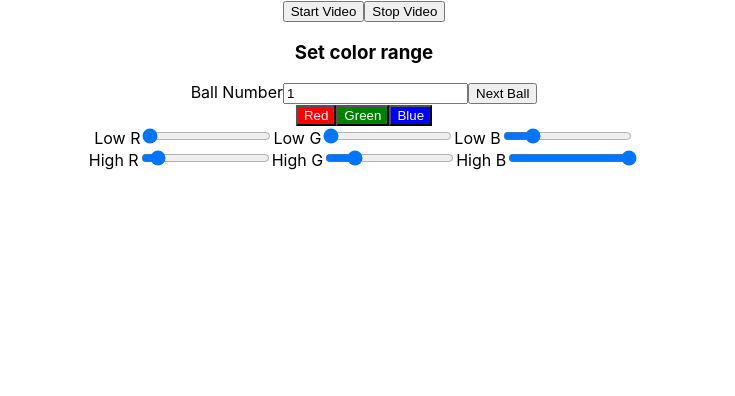
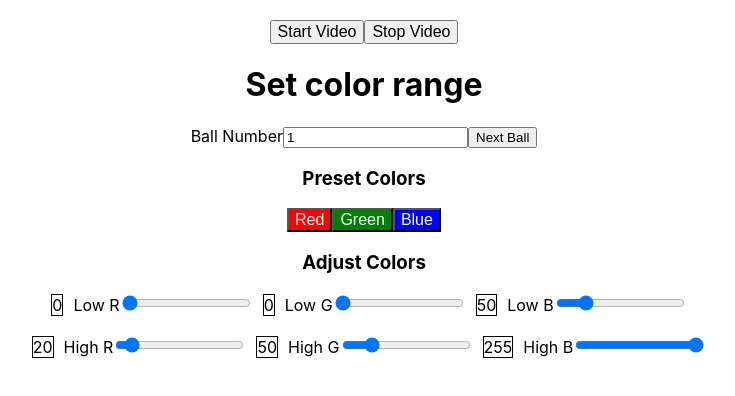
Before and after one commit to ianboru/juggle-tracker-js, a React (Create React App) app: page / in a window 1280 px wide. Shown: the top 396 px of the page, without its empty margins (276-1011 px from the left). Built offline with nearby package versions, Linux system fonts and the light colour scheme.

Commit message:
basic styles

```diff
--- a/src/App.css
+++ b/src/App.css
@@ -21,7 +21,9 @@
 .App-link {
   color: #61dafb;
 }
-
+.center-block{
+  text-align: center;
+}
 @keyframes App-logo-spin {
   from {
     transform: rotate(0deg);
--- a/src/App.js
+++ b/src/App.js
@@ -322,25 +322,29 @@ class App extends Component {
           <label>Ball Number</label><input type="input" value={this.state.ballNum} onChange={this.handleBallNum}/>
           <button onClick={this.nextBall}>Next Ball</button>
           <br/>
-          <button style={{"background-color":'red', 'color': 'white'}} name="red" onClick={this.setColor}>Red</button>
-          <button style={{"background-color":'green', 'color': 'white'}} name="green" onClick={this.setColor}>Green</button>
-          <button style={{"background-color":'blue', 'color': 'white'}} name="blue" onClick={this.setColor}>Blue</button>
+          <h3>Preset Colors</h3>
+          <button style={{"backgroundColor":'red', 'color': 'white','fontSize':'12pt'}} name="red" onClick={this.setColor}>Red</button>
+          <button style={{"backgroundColor":'green', 'color': 'white','fontSize':'12pt'}} name="green" onClick={this.setColor}>Green</button>
+          <button style={{"backgroundColor":'blue', 'color': 'white','fontSize':'12pt'}} name="blue" onClick={this.setColor}>Blue</button>
           <br/>
-          <label>Low R</label><input name="lr" type="range" min={0} max={255} value={this.state.lr} onChange={this.handleRGBChange}/>
-          <label>Low G</label><input name="lg" type="range" min={0} max={255} value={this.state.lg} onChange={this.handleRGBChange}/>
-          <label>Low B</label><input name="lb" type="range" min={0} max={255} value={this.state.lb} onChange={this.handleRGBChange}/>
+          <h3>Adjust Colors</h3>
+          <span style={{"margin": "10px","border": "1px solid black"}}>{this.state.lr}</span><label>Low R</label><input name="lr" type="range" min={0} max={255} value={this.state.lr} onChange={this.handleRGBChange}/>
+          <span style={{"margin": "10px","border": "1px solid black"}}>{this.state.lg}</span><label>Low G</label><input name="lg" type="range" min={0} max={255} value={this.state.lg} onChange={this.handleRGBChange}/>
+          <span style={{"margin": "10px","border": "1px solid black"}}>{this.state.lb}</span><label>Low B</label><input name="lb" type="range" min={0} max={255} value={this.state.lb} onChange={this.handleRGBChange}/>
           <br/>
-          <label>High R</label><input name="hr" type="range" min={0} max={255} value={this.state.hr} onChange={this.handleRGBChange}/>
-          <label>High G</label><input name="hg" type="range" min={0} max={255} value={this.state.hg} onChange={this.handleRGBChange}/>
-          <label>High B</label><input name="hb" type="range" min={0} max={255} value={this.state.hb} onChange={this.handleRGBChange}/>
+          <br/>
+          <span style={{"margin": "10px","border": "1px solid black"}}>{this.state.hr}</span><label>High R</label><input name="hr" type="range" min={0} max={255} value={this.state.hr} onChange={this.handleRGBChange}/>
+          <span style={{"margin": "10px","border": "1px solid black"}}>{this.state.hg}</span><label>High G</label><input name="hg" type="range" min={0} max={255} value={this.state.hg} onChange={this.handleRGBChange}/>
+          <span style={{"margin": "10px","border": "1px solid black"}}>{this.state.hb}</span><label>High B</label><input name="hb" type="range" min={0} max={255} value={this.state.hb} onChange={this.handleRGBChange}/>
         </div> : null
 
     return (
       <div className="App">
-        <button onClick={this.startCamera}>Start Video</button>
-        <button onClick={this.stopCamera}>Stop Video</button>
+        <br/>
+        <button style={{'fontSize':'12pt'}} onClick={this.startCamera}>Start Video</button>
+        <button style={{'fontSize':'12pt'}} onClick={this.stopCamera}>Stop Video</button>
          <div id="container">
-            <h3>Set color range</h3>
+            <h1>Set color range</h1>
             {sliders}
             <video hidden={true} className="invisible" ref={ref => this.video = ref}></video>
             <canvas ref={ref => this.canvasOutput = ref}  className="center-block" id="canvasOutput" width={320} height={240}></canvas>
```
